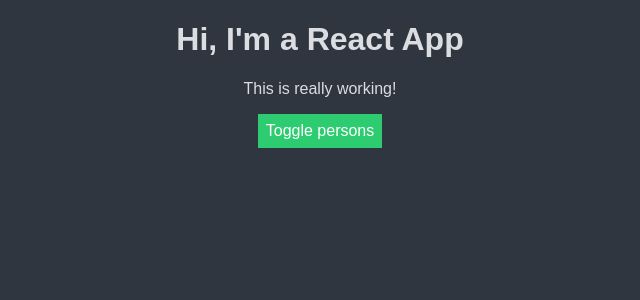
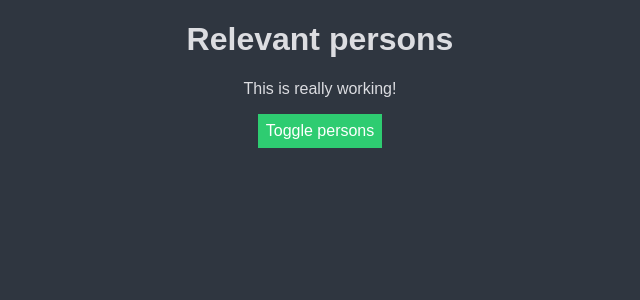
Before and after one commit to edsonjmv/react-complete-guide, a React app: page / in a window 1280 px wide. Shown: the top 300 px of the page, without its empty margins (320-960 px from the left). Built offline with nearby package versions, Linux system fonts and the light colour scheme.

Commit message:
Adding props to main container

```diff
--- a/src/components/Cockpit/Cockpit.js
+++ b/src/components/Cockpit/Cockpit.js
@@ -15,7 +15,7 @@
   }
   return (
     <div className={classes.Cockpit}>
-      <h1>Hi, I'm a React App</h1>
+      <h1>{props.appTitle}</h1>
       <p className={assignClasess.join(' ')}>This is really working!</p>
       <button
         className={btnClass}
--- a/src/containers/App.js
+++ b/src/containers/App.js
@@ -57,6 +57,7 @@
     return (
       <div className={classes.App}>
         <Cockpit
+          appTitle={this.props.title}
           showPersons={this.state.showPersons}
           persons={this.state.persons}
           clicked={this.togglePersonsHandler}/>
--- a/src/index.js
+++ b/src/index.js
@@ -4,5 +4,5 @@
 import App from './containers/App';
 import registerServiceWorker from './registerServiceWorker';
 
-ReactDOM.render(<App />, document.getElementById('root'));
+ReactDOM.render(<App title="Relevant persons" />, document.getElementById('root'));
 registerServiceWorker();
```
